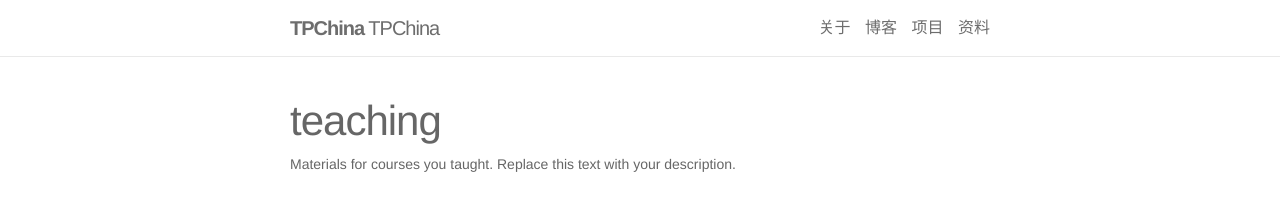
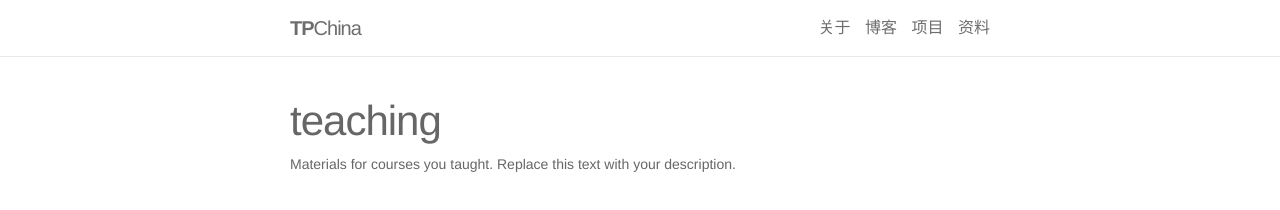
Before and after one commit to tpchina/tpchina.github.io, a Jekyll site: the page built from _pages/teaching.md, in a window 1280 px wide. Shown: the top 210 px of the page. Built offline with Jekyll 4.4.1, drawn with Linux system fonts in a browser that asks for light colours; nearby versions of some CDN libraries.

Commit message:
Fix title logo.

```diff
--- a/_includes/header.html
+++ b/_includes/header.html
@@ -5,7 +5,8 @@
     {% if page.layout != "about" %}
     <span class="site-title">
         {% assign name = site.name | split: ' ' %}
-        <strong>{{ name | first }}</strong> {{ name | last }}
+        <!-- <strong>{{ name | first }}</strong> {{ name | last }} -->
+        <strong>TP</strong>China
     </span>
     {% endif %}
 
```
